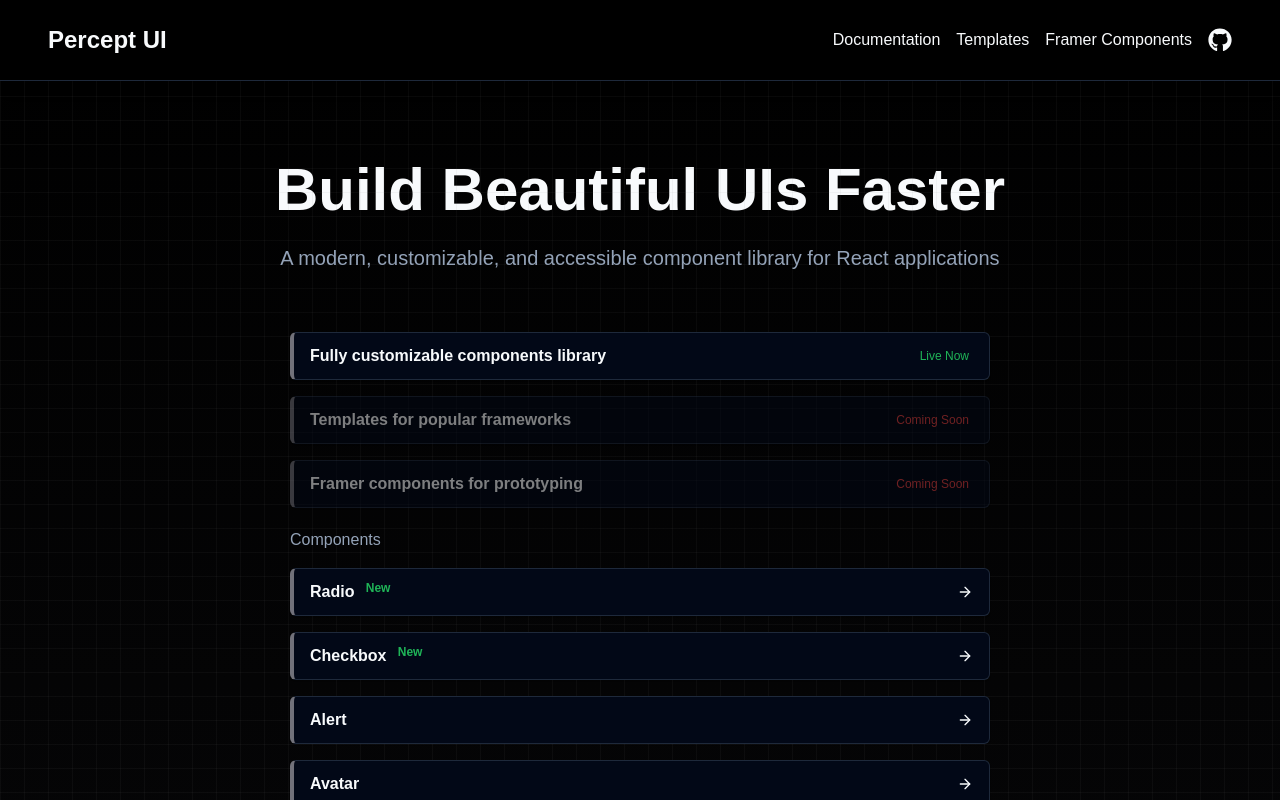
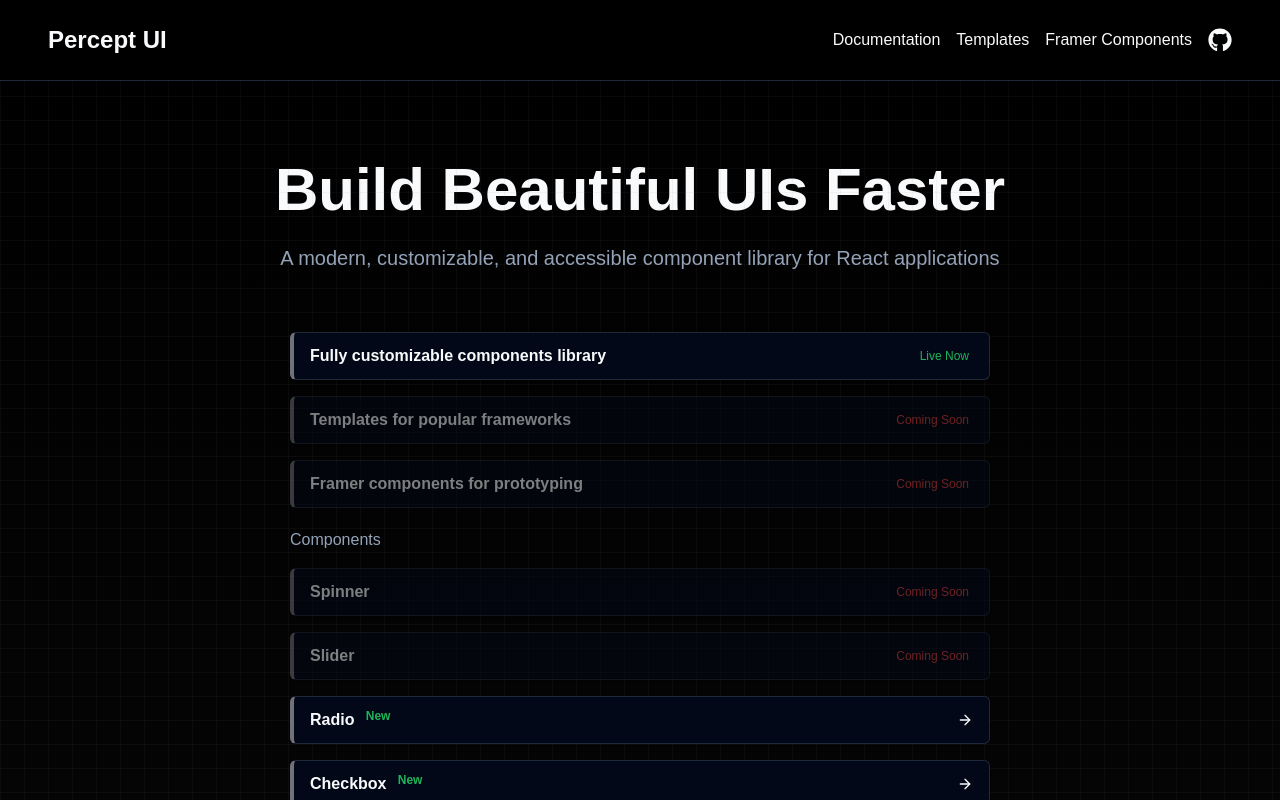
Before and after one commit to CuriousCoder00/perceptui-docs, a Next.js app: page / in a window 1280 px wide. Shown: the top 800 px of the page. Built offline with nearby package versions, Linux system fonts and the light colour scheme.

Commit message:
Add Spinner and Slider components; update meta data and documentation

```diff
--- a/app/page.tsx
+++ b/app/page.tsx
@@ -78,6 +78,8 @@ export default function Component() {
             variants={fadeIn}
           >
             <span className="text-slate-400">Components</span>
+            <ReleasedComponent isReleased={false} name="Spinner" />
+            <ReleasedComponent isReleased={false} name="Slider" />
             {componentsData.map((component, index) => (
               <ReleasedComponent
                 key={index}
--- a/pages/docs/_meta.tsx
+++ b/pages/docs/_meta.tsx
@@ -13,9 +13,11 @@ export default {
     },
   },
   components: {
+    type: "page",
     title: "Components",
     theme: {
       footer: false,
+      type: "separator",
     },
   },
 };
--- a/pages/docs/components/_meta.tsx
+++ b/pages/docs/components/_meta.tsx
@@ -1,6 +1,13 @@
 import { Title } from "@/components/title";
 
 export default {
+  "--": {
+    type: "separator",
+    title: "Components",
+    theme: {
+      footer: false,
+    },
+  },
   alert: { title: <Title title="Alert" /> },
   avatar: { title: <Title title="Avatar" /> },
   badge: { title: <Title title="Badge" /> },
@@ -9,4 +16,6 @@ export default {
   input: { title: <Title title="Input" /> },
   label: { title: <Title title="Label" /> },
   radio: { title: <Title isNew title="Radio" /> },
+  slider: { title: <Title isNew title="Slider" /> },
+  spinner: { title: <Title isNew title="Spinner" /> },
 };
--- /dev/null
+++ b/pages/docs/components/slider.mdx
@@ -0,0 +1 @@
+Coming Soon...
--- /dev/null
+++ b/pages/docs/components/spinner.mdx
@@ -0,0 +1 @@
+Coming Soon...
```
